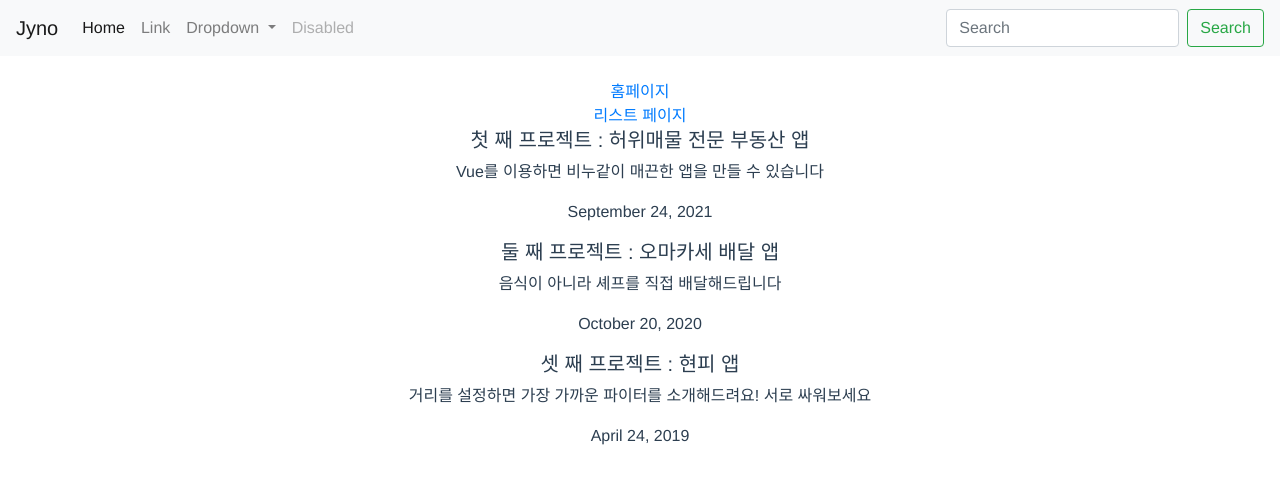
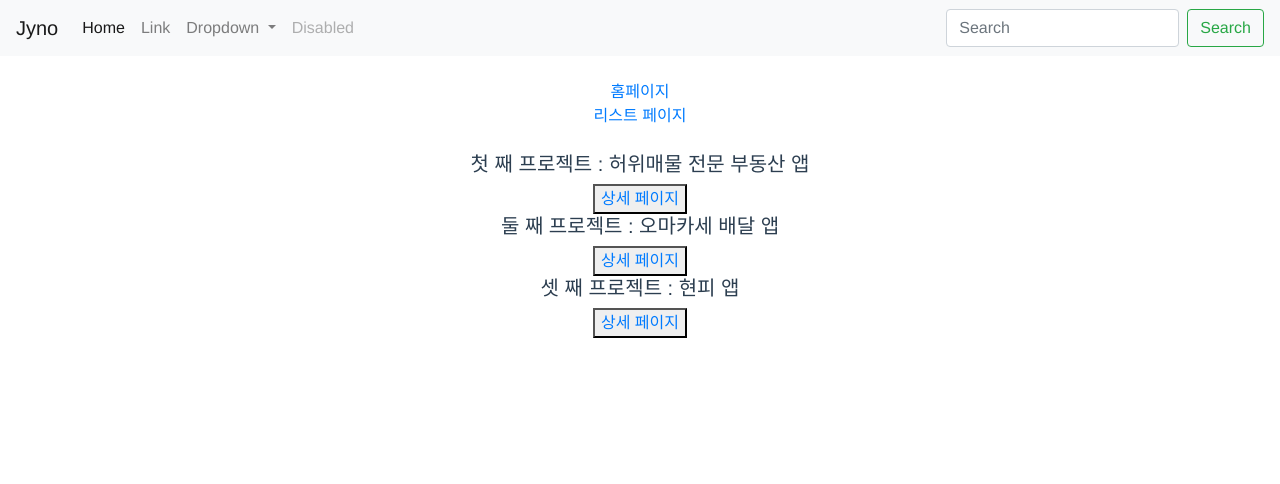
Before and after one commit to study-jyno/study_vue_js, a Vue app in the folder 2강/blog/: page /list in a window 1280 px wide. Shown: the top 484 px of the page. Built offline with nearby package versions, Linux system fonts and the light colour scheme.

Commit message:
18장 숙제 완료

```diff
--- a/2강/blog/src/App.vue
+++ b/2강/blog/src/App.vue
@@ -68,10 +68,15 @@
   <br />
   <div class="container">
     <router-link to="/">홈페이지</router-link>
-    <br>
+    <br />
     <router-link to="/list">리스트 페이지</router-link>
+    <br />
+    <br />
+
     <router-view
-    :listData="listData"
+      @changeShowDetail="changeShowDetailEvent"
+      :listData="listData"
+      :showDetailListID="showDetailListID"
     >
     </router-view>
   </div>
@@ -86,7 +91,13 @@ export default {
   data() {
     return {
       listData: listData,
+      showDetailListID: 0,
     };
+  },
+  methods: {
+    changeShowDetailEvent($event) {
+      this.showDetailListID = $event
+    },
   },
   components: {
     // List: List,
--- /dev/null
+++ b/2강/blog/src/components/Detail.vue
@@ -0,0 +1,20 @@
+<template>
+  <div>
+    <h5>{{listData[showDetailListID].title}}</h5>
+    <p>{{listData[showDetailListID].content}}</p>
+    <p>{{listData[showDetailListID].date}}</p>
+  </div>
+</template>
+
+<script>
+export default {
+  name: "Detail",
+  props: {
+    listData: Object,
+    showDetailListID:Number,
+  },
+};
+</script>
+
+<style>
+</style>
--- a/2강/blog/src/components/List.vue
+++ b/2강/blog/src/components/List.vue
@@ -1,8 +1,9 @@
 <template>
-  <div v-for="(blogData) in listData" :key="blogData">
-    <h5>{{blogData.title}}</h5>
-    <p>{{blogData.content}}</p>
-    <p>{{blogData.date}}</p>
+  <div v-for="(blogData, i) in listData" :key="blogData">
+    <h5>{{ blogData.title }}</h5>
+    <button>
+      <router-link @click="changeShowDetail(i)" to="/detail">상세 페이지</router-link>
+    </button>
   </div>
 </template>
 
@@ -12,6 +13,11 @@ export default {
   props: {
     listData: Object,
   },
+  methods:{
+    changeShowDetail(showBlogId){
+      this.$emit('changeShowDetail', showBlogId);
+    },
+  }
 };
 </script>
 
--- a/2강/blog/src/router.js
+++ b/2강/blog/src/router.js
@@ -2,6 +2,7 @@ import { createWebHistory, createRouter } from "vue-router";
 // 라이브러리 명을 적으면 라이브러리를 임포트 해서 쓰는겁니다
 import List from './components/List.vue'
 import Home from './components/Home.vue'
+import Detail from './components/Detail.vue'
 
 const routes = [
     {
@@ -10,9 +11,12 @@ const routes = [
         component: List,
     },
     {
-        //이 경로로 들어오면 이 컴포넌트를 보여줘라
         path: "/",
         component: Home,
+    },
+    {
+        path: "/detail",
+        component: Detail,
     },
 ];
 // vue-router4 사용법 대로 createRouter() 안에 설정 막 집어넣으면 끝
```
Also changed, not shown: 1 other file (tests, documents, lock files or other folders).
